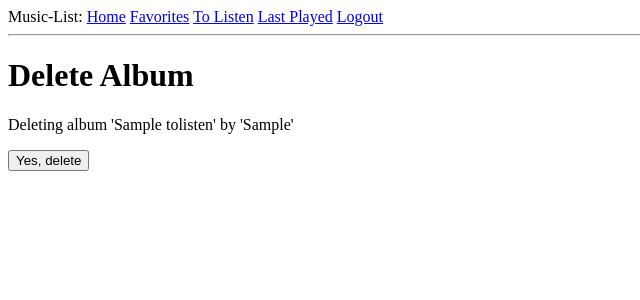
After one commit to stevenrdungan/music-list, a Flask app: page /tolisten/delete/1/ in a window 1280 px wide. The commit adds this page. Shown: the top 300 px of the page, without its empty margins (0-640 px from the left). Run offline with Flask 2, Linux system fonts and the light colour scheme; a user stored in the database is signed in; tables that the repository leaves empty hold one stand-in row (values such as "Sample post").

Commit message:
can now delete records from tolisten

```diff
--- a/app/forms.py
+++ b/app/forms.py
@@ -37,4 +37,8 @@ class ToListenForm(FlaskForm):
 
 '''Select a random album from tolisten page'''
 class RandomForm(FlaskForm):
-        random = SubmitField('Random Album')
+    random = SubmitField('Random Album')
+
+
+class DeleteForm(FlaskForm):
+    delete = SubmitField('Yes, delete')
--- a/app/routes.py
+++ b/app/routes.py
@@ -14,6 +14,7 @@ from flask_login import (
 from app import app, db
 from app.forms import (
     AlbumForm,
+    DeleteForm,
     LoginForm,
     RandomForm,
     ToListenForm
@@ -150,7 +151,6 @@ def edit(id):
                            last_played=last_played)
 
 #TODO:
-# ability to add to tolisten
 # ability to add tolisten album to favorites
 @app.route('/tolisten/', methods=['GET', 'POST'])
 @login_required
@@ -162,8 +162,11 @@ def tolisten():
                 .order_by(ToListen.title)
                 .all())
     if request.method == 'POST':
-        rint = randint(0, len(tolisten) - 1)
-        flash(f'Listen to {ToListen.query.get(rint)}')
+        selection = None
+        while selection == None:
+            rint = randint(0, len(tolisten) - 1)
+            selection = ToListen.query.get(rint)
+        flash(f'Listen to {selection}')
         #return redirect(url_for('tolisten'))
     title = 'Albums To Listen'
     return render_template('tolisten.html',
@@ -223,6 +226,20 @@ def edit_tolisten(id):
                            year=year)
 
 
+@app.route('/tolisten/delete/<id>/', methods=['GET', 'POST'])
+@login_required
+def delete_tolisten(id):
+    form = DeleteForm()
+    todelete = ToListen.query.get(id)
+    title, artist = todelete.title, todelete.artist
+    if request.method == 'POST':
+        flash(f'Deleted {title} by {artist} from albums to listen')
+        ToListen.query.filter(ToListen.id==id).delete()
+        db.session.commit()
+        return redirect(url_for('tolisten'))
+    return render_template('delete.html', form=form, todelete=todelete)
+
+
 @app.route('/lastplayed/')
 @app.route('/lastplayed/<count>/')
 def lastplayed(count=20):
--- /dev/null
+++ b/app/templates/delete.html
@@ -0,0 +1,9 @@
+{% extends "base.html" %}
+
+{% block content %}
+<h1>Delete Album</h1>
+    <p>Deleting album '{{ todelete.title }}' by '{{ todelete.artist }}'</p>
+    <form action="" method="post">
+        <p>{{ form.delete() }}</p>
+    </form>
+{% endblock %}
```
Also changed, not shown: app/templates/tolisten.html (+3 -4 lines), README.md, app.db.
